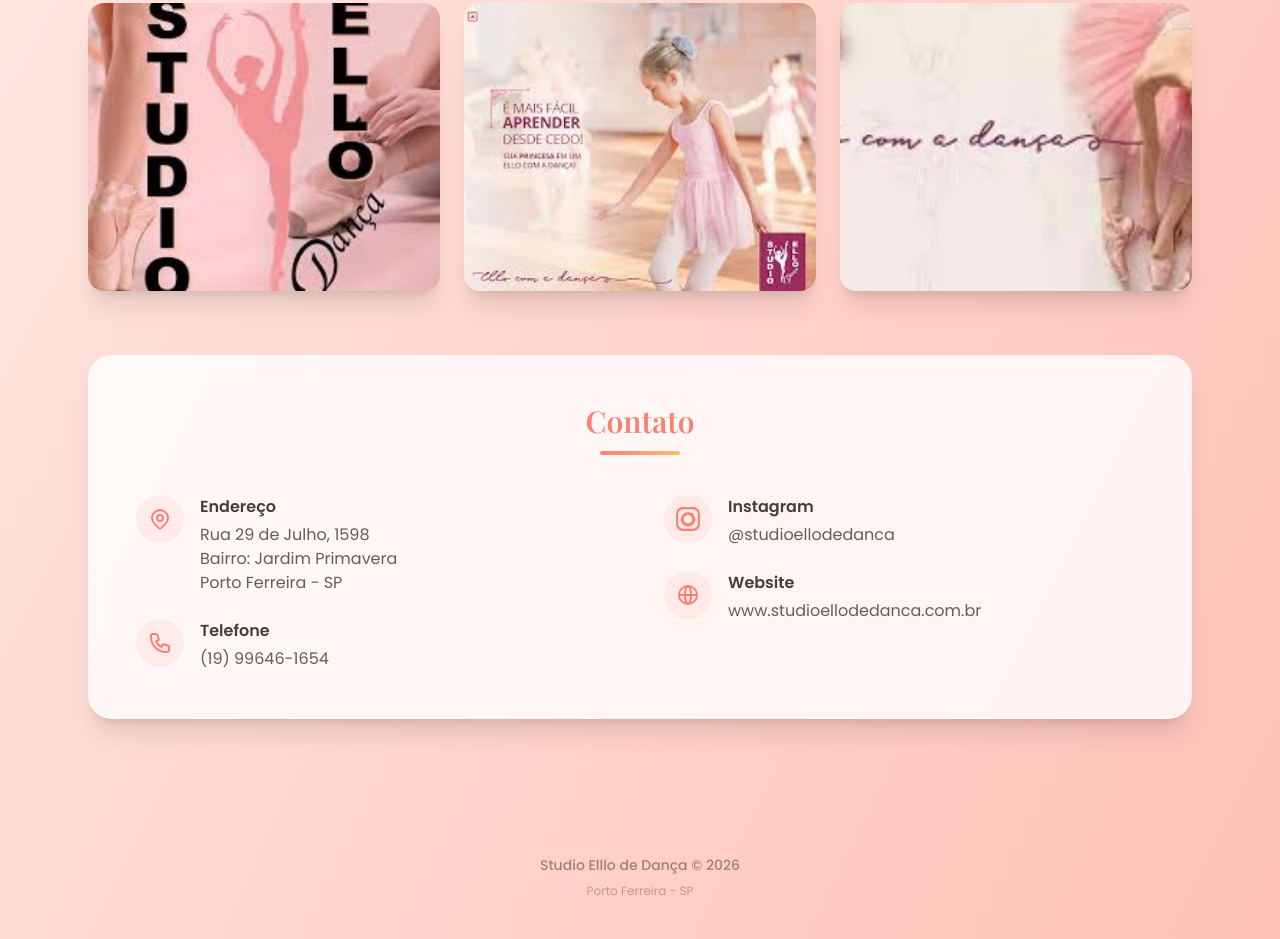
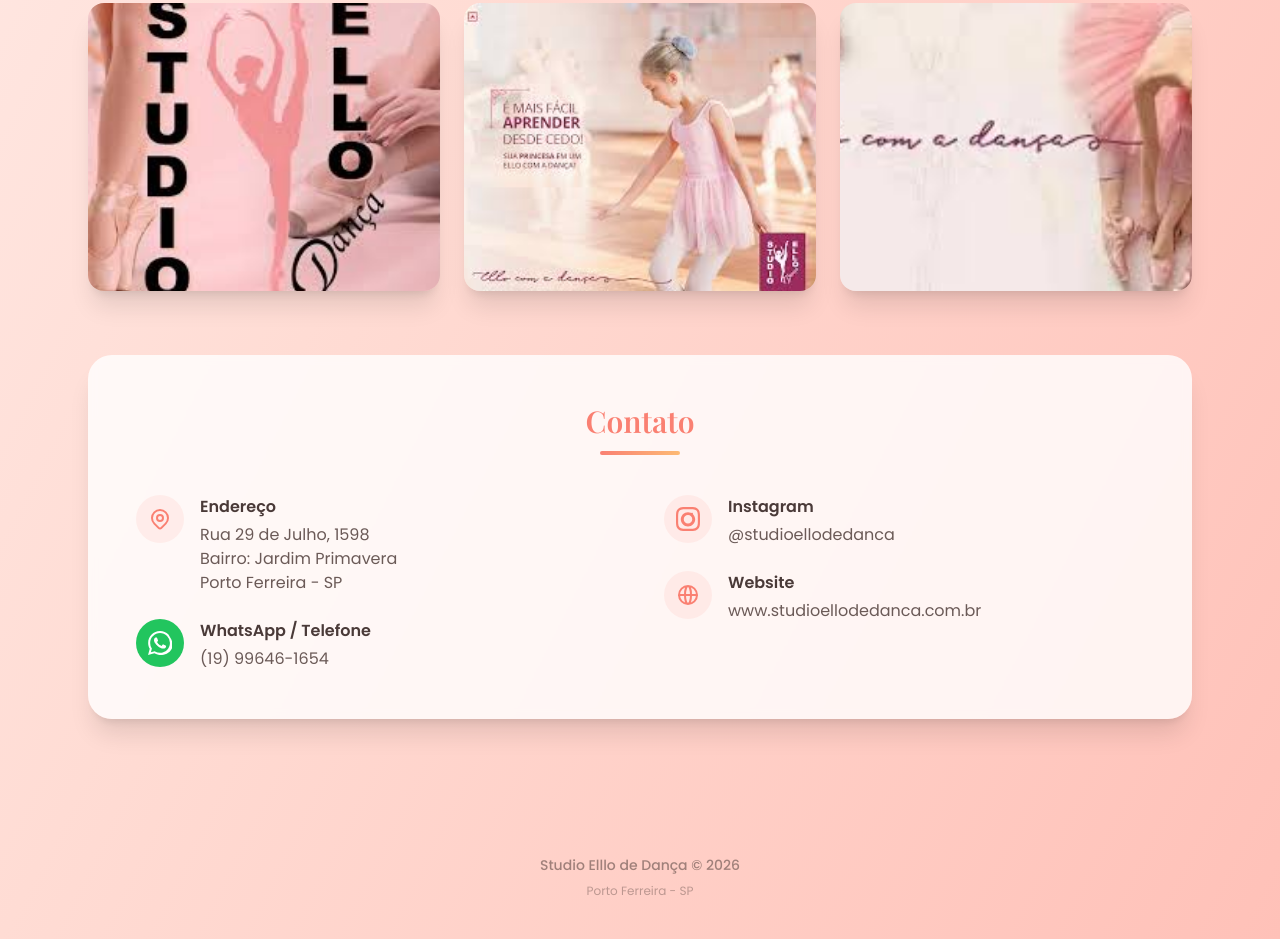
Before and after one commit to MateusJoaquim/Site_Ello, a plain HTML site: page index.html in a window 1280 px wide. Shown: the part 1590-2529 px from the top of the page. Drawn offline with nearby package versions, Linux system fonts and the light colour scheme.

Commit message:
Inserido ícone do whatsapp

```diff
--- a/index.html
+++ b/index.html
@@ -223,14 +223,14 @@
                         </div>
                     </div>
                     <div class="flex items-start gap-4">
-                        <div class="w-12 h-12 bg-salmon/10 rounded-full flex items-center justify-center flex-shrink-0">
-                            <svg class="w-6 h-6 text-salmon" fill="none" stroke="currentColor" viewBox="0 0 24 24">
-                                <path stroke-linecap="round" stroke-linejoin="round" stroke-width="2" d="M3 5a2 2 0 012-2h3.28a1 1 0 01.948.684l1.498 4.493a1 1 0 01-.502 1.21l-2.257 1.13a11.042 11.042 0 005.516 5.516l1.13-2.257a1 1 0 011.21-.502l4.493 1.498a1 1 0 01.684.949V19a2 2 0 01-2 2h-1C9.716 21 3 14.284 3 6V5z"/>
+                        <div class="w-12 h-12 bg-green-500 rounded-full flex items-center justify-center flex-shrink-0">
+                            <svg class="w-6 h-6 text-white" fill="currentColor" viewBox="0 0 24 24">
+                                <path d="M17.472 14.382c-.297-.149-1.758-.867-2.03-.967-.273-.099-.471-.148-.67.15-.197.297-.767.966-.94 1.164-.173.199-.347.223-.644.075-.297-.15-1.255-.463-2.39-1.475-.883-.788-1.48-1.761-1.653-2.059-.173-.297-.018-.458.13-.606.134-.133.298-.347.446-.52.149-.174.198-.298.298-.497.099-.198.05-.371-.025-.52-.075-.149-.669-1.612-.916-2.207-.242-.579-.487-.5-.669-.51-.173-.008-.371-.01-.57-.01-.198 0-.52.074-.792.372-.272.297-1.04 1.016-1.04 2.479 0 1.462 1.065 2.875 1.213 3.074.149.198 2.096 3.2 5.077 4.487.709.306 1.262.489 1.694.625.712.227 1.36.195 1.871.118.571-.085 1.758-.719 2.006-1.413.248-.694.248-1.289.173-1.413-.074-.124-.272-.198-.57-.347m-5.421 7.403h-.004a9.87 9.87 0 01-5.031-1.378l-.361-.214-3.741.982.998-3.648-.235-.374a9.86 9.86 0 01-1.51-5.26c.001-5.45 4.436-9.884 9.888-9.884 2.64 0 5.122 1.03 6.988 2.898a9.825 9.825 0 012.893 6.994c-.003 5.45-4.437 9.884-9.885 9.884m8.413-18.297A11.815 11.815 0 0012.05 0C5.495 0 .16 5.335.157 11.892c0 2.096.547 4.142 1.588 5.945L.057 24l6.305-1.654a11.882 11.882 0 006.33 1.724c6.055 0 11.891-4.24 11.891-9.854 0-2.39-.627-4.657-1.781-6.662"/>
                             </svg>
                         </div>
                         <div>
-                            <h3 class="font-semibold text-studio-text mb-1">Telefone</h3>
-                            <a href="tel:+5519996461654" class="text-studio-muted hover:text-salmon transition-colors">(19) 99646-1654</a>
+                            <h3 class="font-semibold text-studio-text mb-1">WhatsApp / Telefone</h3>
+                            <a href="https://wa.me/5519996461654" target="_blank" rel="noopener noreferrer" class="text-studio-muted hover:text-green-500 transition-colors">(19) 99646-1654</a>
                         </div>
                     </div>
                 </div>
```
